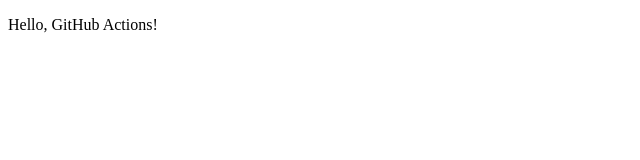
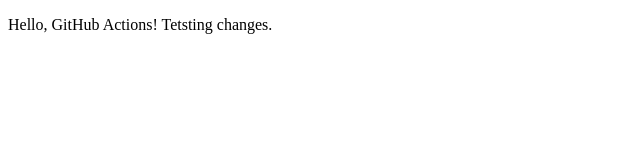
Before and after one commit to D3jag0re/github-pages-deployment, a plain HTML site: page index.html in a window 1280 px wide. Shown: the whole page, without its empty margins (0-640 px from the left). Drawn offline with Linux system fonts and the light colour scheme.

Commit message:
test chages

```diff
--- a/index.html
+++ b/index.html
@@ -4,6 +4,6 @@
     <title>This is the title of the webpage!</title>
   </head>
   <body>
-    <p>Hello, GitHub Actions!</p>
+    <p>Hello, GitHub Actions! Tetsting changes. </p>
   </body>
 </html>
```
